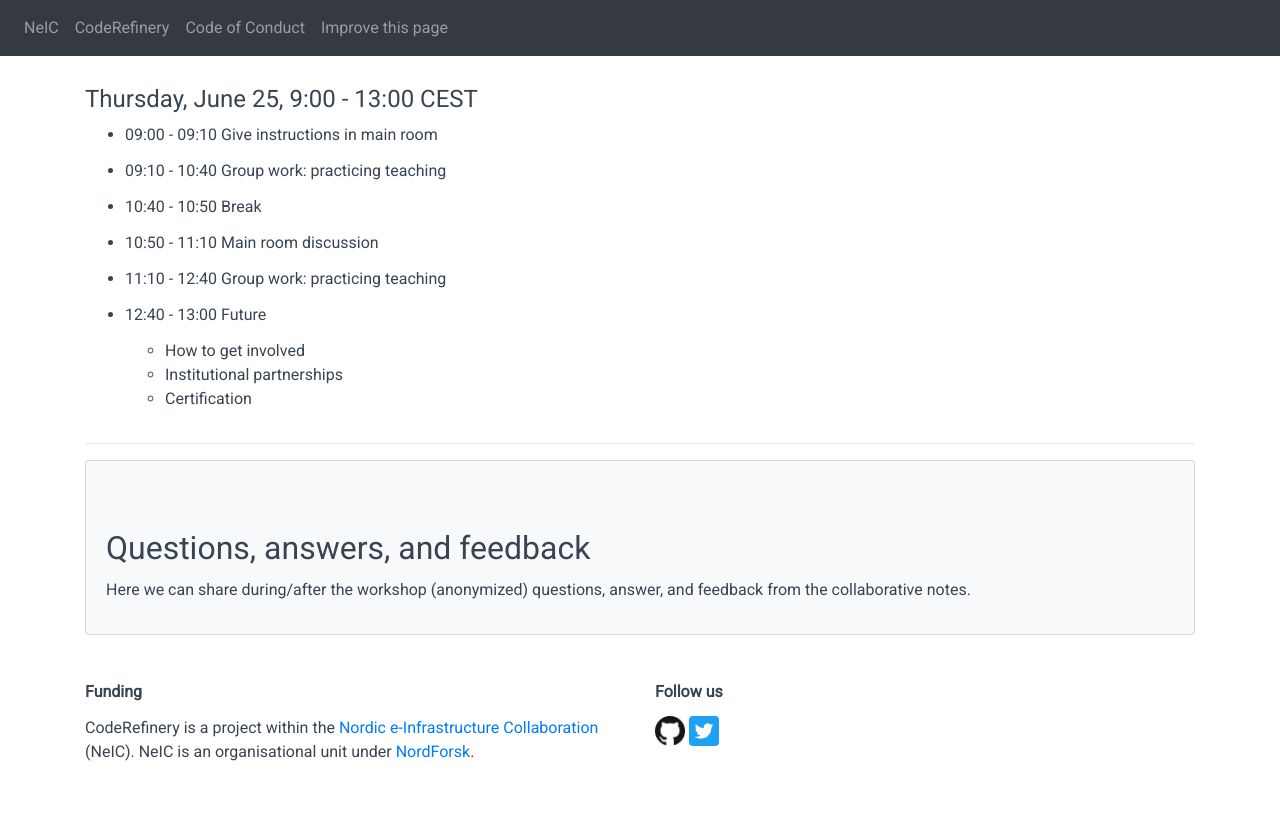
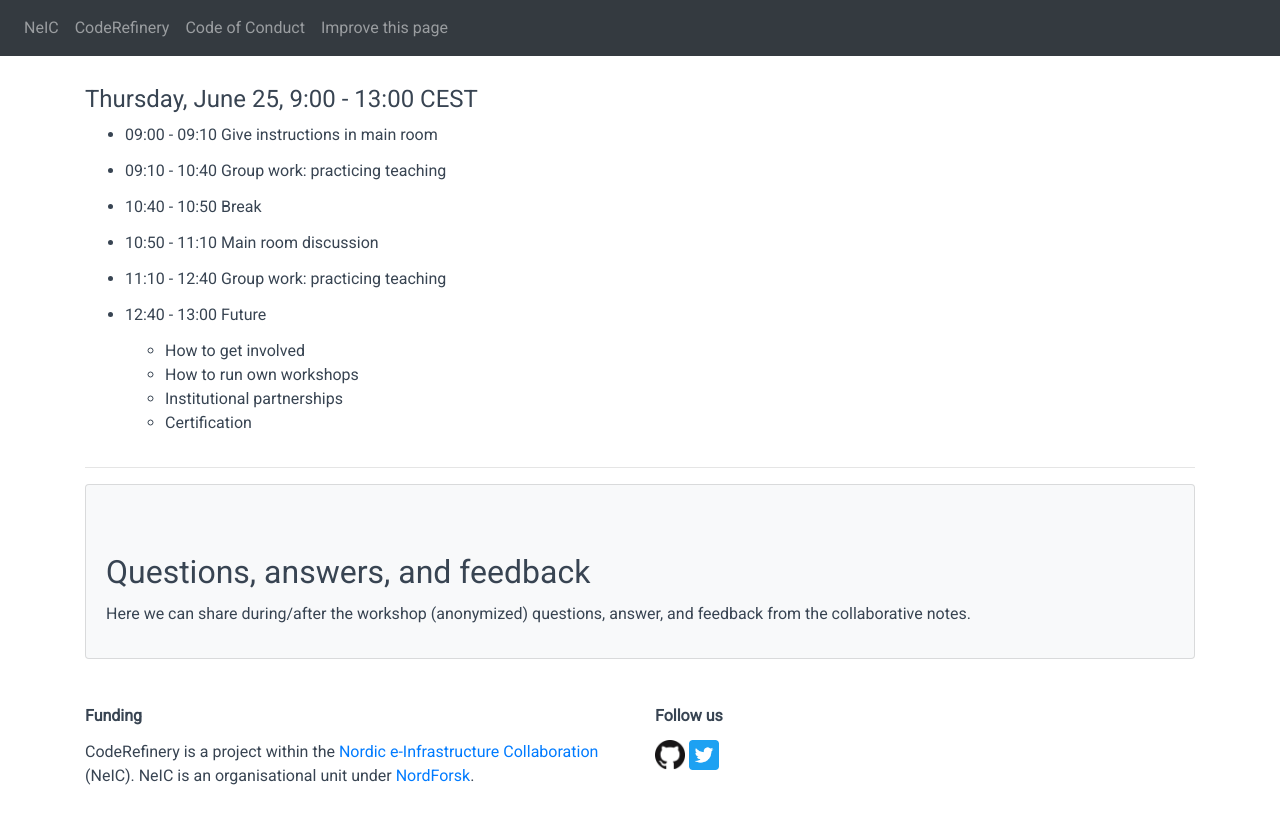
Before and after one commit to simon-ichec/2020-11-02-instructor-training, a Jekyll site: the page built from index.md, in a window 1280 px wide and 900 px high, scrolled down 1600 px. Shown: the top 824 px of the window. Built offline with Jekyll 4.4.1, drawn with Linux system fonts in a browser that asks for light colours; comment, search, counter and statistics services are not loaded.

Commit message:
one more bullet point

```diff
--- a/left_column.md
+++ b/left_column.md
@@ -40,7 +40,7 @@ Before the training:
   (Radovan)
 
 - 13:15 - 13:45
-  [Our teaching philosophies](https://coderefinery.github.io/instructor-training/02-teaching-philosophies)
+  [Our teaching philosophies](https://coderefinery.github.io/instructor-training/02-teaching-philosophies/)
   (ice breaker and group work)
 
 - 13:45 - 14:15
@@ -88,5 +88,6 @@ Before the training:
 - 12:40 - 13:00
   Future
   - How to get involved
+  - How to run own workshops
   - Institutional partnerships
   - Certification
```
